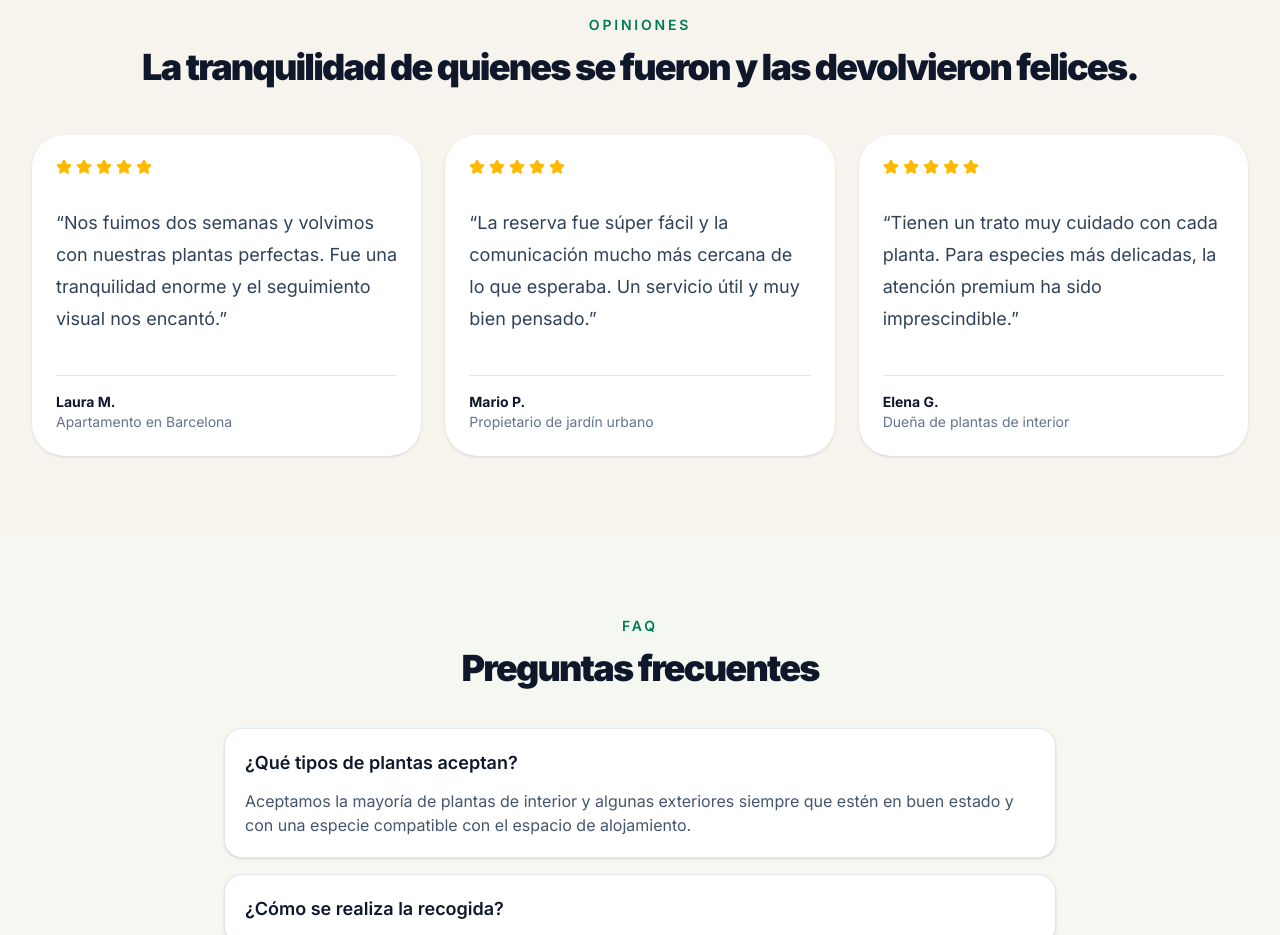
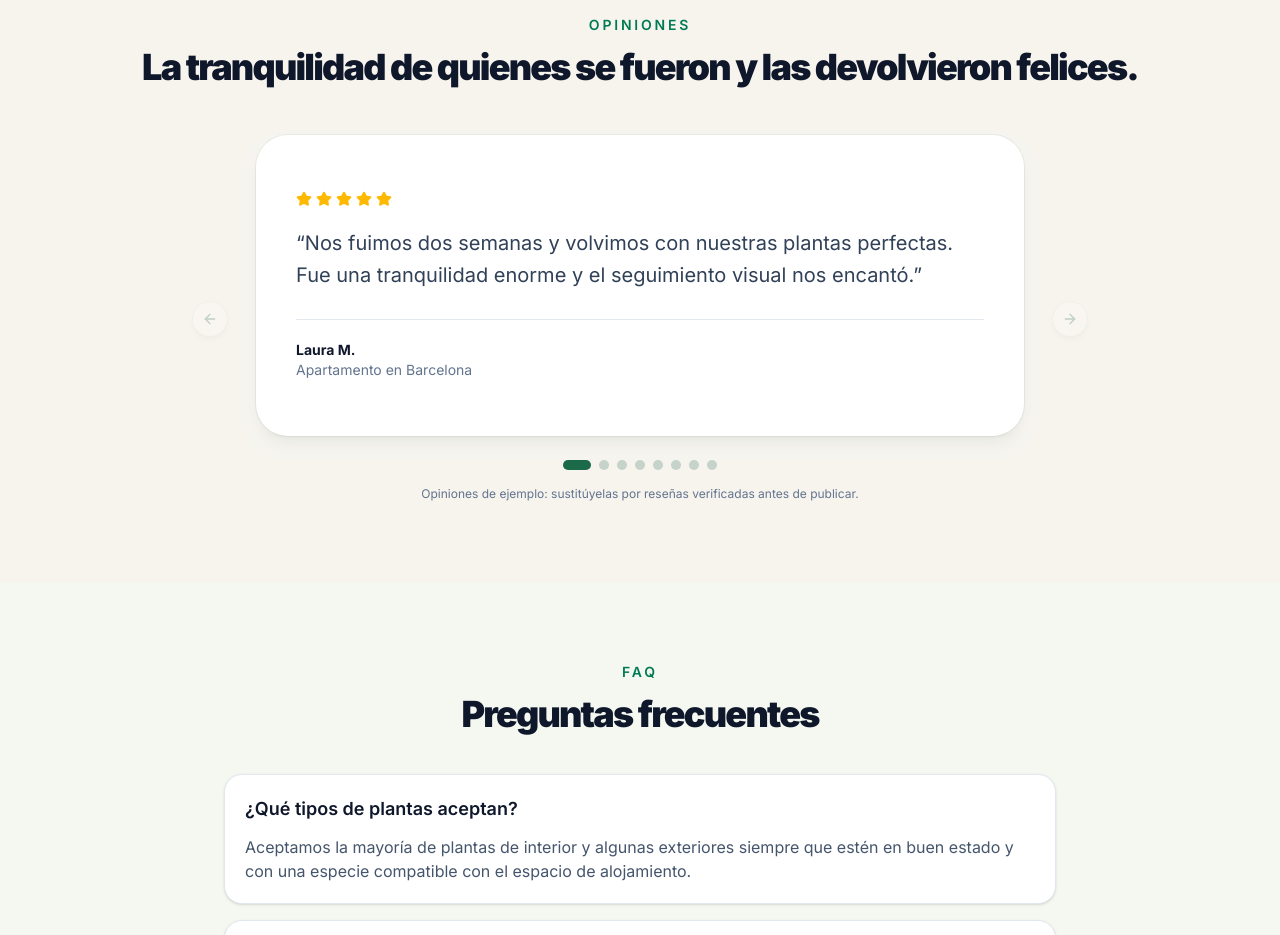
Before and after one commit to 05Luismi/landing-plants, a Next.js app: page / in a window 1280 px wide. Shown: the part 4440-5375 px from the top of the page. Built offline with nearby package versions, Linux system fonts and the light colour scheme.

Commit message:
feat: add interactive testimonials carousel

```diff
--- a/app/globals.css
+++ b/app/globals.css
@@ -34,6 +34,21 @@
   will-change: transform, opacity;
 }
 
+.testimonial-slide {
+  animation: testimonial-enter 280ms ease-out both;
+}
+
+@keyframes testimonial-enter {
+  from {
+    opacity: 0;
+    transform: translateX(14px);
+  }
+  to {
+    opacity: 1;
+    transform: translateX(0);
+  }
+}
+
 @keyframes cannabis-rain-fall {
   0% {
     opacity: 0;
@@ -62,6 +77,9 @@
     --leaf-sway: 0px !important;
     --leaf-spin: 0deg !important;
     animation-duration: 1.2s !important;
+  }
+  .testimonial-slide {
+    animation: none;
   }
 }
 
--- a/app/page.tsx
+++ b/app/page.tsx
@@ -16,6 +16,7 @@ import Image from "next/image"
 import { ReservationForm } from "@/components/reservation-form"
 import { ReservationButton } from "@/components/reservation-button"
 import { ReservationRain } from "@/components/reservation-rain"
+import { TestimonialsCarousel } from "@/components/testimonials-carousel"
 import { Card, CardContent, CardHeader, CardTitle } from "@/components/ui/card"
 
 const benefitPoints = [
@@ -80,27 +81,6 @@ const reasons = [
     icon: Camera,
     title: "Seguimiento visual",
     text: "Cada cliente recibe fotografías para comprobar el estado de sus plantas y dormir tranquilo.",
-  },
-]
-
-const testimonials = [
-  {
-    quote:
-      "Nos fuimos dos semanas y volvimos con nuestras plantas perfectas. Fue una tranquilidad enorme y el seguimiento visual nos encantó.",
-    author: "Laura M.",
-    detail: "Apartamento en Barcelona",
-  },
-  {
-    quote:
-      "La reserva fue súper fácil y la comunicación mucho más cercana de lo que esperaba. Un servicio útil y muy bien pensado.",
-    author: "Mario P.",
-    detail: "Propietario de jardín urbano",
-  },
-  {
-    quote:
-      "Tienen un trato muy cuidado con cada planta. Para especies más delicadas, la atención premium ha sido imprescindible.",
-    author: "Elena G.",
-    detail: "Dueña de plantas de interior",
   },
 ]
 
@@ -497,22 +477,7 @@ export default function Page() {
             <h2 className="text-3xl font-black tracking-[-0.05em] text-slate-900 sm:text-4xl">La tranquilidad de quienes se fueron y las devolvieron felices.</h2>
           </div>
 
-          <div className="grid gap-6 lg:grid-cols-3">
-            {testimonials.map((item) => (
-              <Card key={item.author} className="h-full rounded-[2rem] border-0 bg-white p-6 shadow-sm ring-0 transition duration-300 hover:-translate-y-1 hover:shadow-lg">
-                <div className="mb-4 flex gap-1 text-amber-400">
-                  {Array.from({ length: 5 }).map((_, i) => (
-                    <Star key={i} className="h-4 w-4 fill-current" />
-                  ))}
-                </div>
-                <p className="text-lg leading-8 text-slate-700">“{item.quote}”</p>
-                <div className="mt-6 border-t border-slate-200 pt-4">
-                  <p className="font-bold text-slate-900">{item.author}</p>
-                  <p className="text-sm text-slate-500">{item.detail}</p>
-                </div>
-              </Card>
-            ))}
-          </div>
+          <TestimonialsCarousel />
         </div>
       </section>
 
--- /dev/null
+++ b/components/testimonials-carousel.tsx
@@ -0,0 +1,152 @@
+"use client"
+
+import { useRef, useState, type KeyboardEvent, type PointerEvent } from "react"
+import { ArrowLeft, ArrowRight, Star } from "lucide-react"
+
+import { Button } from "@/components/ui/button"
+import { Card, CardContent } from "@/components/ui/card"
+
+const testimonials = [
+  {
+    quote: "Nos fuimos dos semanas y volvimos con nuestras plantas perfectas. Fue una tranquilidad enorme y el seguimiento visual nos encantó.",
+    author: "Laura M.",
+    detail: "Apartamento en Barcelona",
+  },
+  {
+    quote: "La reserva fue súper fácil y la comunicación mucho más cercana de lo que esperaba. Un servicio útil y muy bien pensado.",
+    author: "Mario P.",
+    detail: "Propietario de jardín urbano",
+  },
+  {
+    quote: "Tienen un trato muy cuidado con cada planta. Para especies más delicadas, la atención premium ha sido imprescindible.",
+    author: "Elena G.",
+    detail: "Dueña de plantas de interior",
+  },
+  {
+    quote: "Pude viajar tranquila sabiendo que mis plantas tenían luz y riego adaptados. Las recibí en casa tal como las dejé.",
+    author: "Clara R.",
+    detail: "Colección de plantas tropicales",
+  },
+  {
+    quote: "La recogida fue puntual y las actualizaciones con fotos me ayudaron a disfrutar del viaje sin preocuparme por el riego.",
+    author: "Javier T.",
+    detail: "Viaje de dos semanas",
+  },
+  {
+    quote: "Por fin encontré una opción cómoda para mis plantas grandes. La entrega fue sencilla y todo llegó en muy buen estado.",
+    author: "Marta L.",
+    detail: "Piso en Valencia",
+  },
+  {
+    quote: "Me explicaron cómo cuidar mejor una especie delicada y estuvieron pendientes durante toda la estancia.",
+    author: "Diego S.",
+    detail: "Plantas de interior",
+  },
+  {
+    quote: "Un servicio cercano y práctico. La reserva, la recogida y la devolución fueron muy fáciles de coordinar.",
+    author: "Nerea C.",
+    detail: "Escapada de fin de semana",
+  },
+]
+
+export function TestimonialsCarousel() {
+  const [activeIndex, setActiveIndex] = useState(0)
+  const pointerStart = useRef<number | null>(null)
+  const active = testimonials[activeIndex]
+
+  function showPrevious() {
+    setActiveIndex((current) => (current - 1 + testimonials.length) % testimonials.length)
+  }
+
+  function showNext() {
+    setActiveIndex((current) => (current + 1) % testimonials.length)
+  }
+
+  function handleKeyDown(event: KeyboardEvent<HTMLDivElement>) {
+    if (event.key === "ArrowLeft") {
+      event.preventDefault()
+      showPrevious()
+    }
+    if (event.key === "ArrowRight") {
+      event.preventDefault()
+      showNext()
+    }
+  }
+
+  function handlePointerUp(event: PointerEvent<HTMLDivElement>) {
+    if (pointerStart.current === null) return
+    const distance = event.clientX - pointerStart.current
+    pointerStart.current = null
+    if (Math.abs(distance) < 50) return
+    if (distance > 0) showPrevious()
+    else showNext()
+  }
+
+  return (
+    <div
+      className="group/carousel relative mx-auto max-w-4xl px-11 sm:px-16"
+      role="region"
+      aria-roledescription="carrusel"
+      aria-label="Opiniones de clientes"
+      tabIndex={0}
+      onKeyDown={handleKeyDown}
+      onPointerDown={(event) => { pointerStart.current = event.clientX }}
+      onPointerUp={handlePointerUp}
+      onPointerCancel={() => { pointerStart.current = null }}
+    >
+      <Button
+        type="button"
+        variant="ghost"
+        size="icon-lg"
+        onClick={showPrevious}
+        aria-label="Ver opinión anterior"
+        className="absolute left-0 top-1/2 z-10 -translate-y-1/2 rounded-full border border-emerald-900/10 bg-white/90 text-[#1b6a4a] opacity-25 shadow-md transition-all duration-300 hover:scale-105 hover:bg-white hover:text-[#1b6a4a] hover:opacity-100 focus-visible:opacity-100 group-hover/carousel:opacity-100"
+      >
+        <ArrowLeft aria-hidden="true" />
+      </Button>
+
+      <Card key={active.author} className="testimonial-slide min-h-[300px] rounded-[2rem] border-0 bg-white shadow-lg shadow-emerald-950/5 ring-1 ring-emerald-950/5 sm:min-h-[260px]">
+        <CardContent className="flex h-full min-h-[300px] flex-col justify-between p-7 sm:min-h-[260px] sm:p-10" aria-live="polite">
+          <div>
+            <div className="mb-5 flex gap-1 text-amber-400" aria-label="5 de 5 estrellas">
+              {Array.from({ length: 5 }).map((_, index) => (
+                <Star key={index} className="h-4 w-4 fill-current" aria-hidden="true" />
+              ))}
+            </div>
+            <p className="text-lg leading-8 text-slate-700 sm:text-xl">“{active.quote}”</p>
+          </div>
+          <div className="mt-7 border-t border-slate-200 pt-5">
+            <p className="font-bold text-slate-900">{active.author}</p>
+            <p className="text-sm text-slate-500">{active.detail}</p>
+          </div>
+        </CardContent>
+      </Card>
+
+      <Button
+        type="button"
+        variant="ghost"
+        size="icon-lg"
+        onClick={showNext}
+        aria-label="Ver opinión siguiente"
+        className="absolute right-0 top-1/2 z-10 -translate-y-1/2 rounded-full border border-emerald-900/10 bg-white/90 text-[#1b6a4a] opacity-25 shadow-md transition-all duration-300 hover:scale-105 hover:bg-white hover:text-[#1b6a4a] hover:opacity-100 focus-visible:opacity-100 group-hover/carousel:opacity-100"
+      >
+        <ArrowRight aria-hidden="true" />
+      </Button>
+
+      <div className="mt-6 flex items-center justify-center gap-2" aria-label="Seleccionar opinión">
+        {testimonials.map((item, index) => (
+          <button
+            key={item.author}
+            type="button"
+            onClick={() => setActiveIndex(index)}
+            aria-label={`Ver opinión ${index + 1} de ${testimonials.length}`}
+            aria-current={index === activeIndex ? "true" : undefined}
+            className={`h-2.5 rounded-full transition-all focus-visible:outline-2 focus-visible:outline-offset-2 focus-visible:outline-[#1b6a4a] ${index === activeIndex ? "w-7 bg-[#1b6a4a]" : "w-2.5 bg-emerald-900/20 hover:bg-emerald-700/50"}`}
+          />
+        ))}
+        <span className="sr-only">Opinión {activeIndex + 1} de {testimonials.length}</span>
+      </div>
+      <p className="mt-4 text-center text-xs text-slate-500">Opiniones de ejemplo: sustitúyelas por reseñas verificadas antes de publicar.</p>
+    </div>
+  )
+}
```
